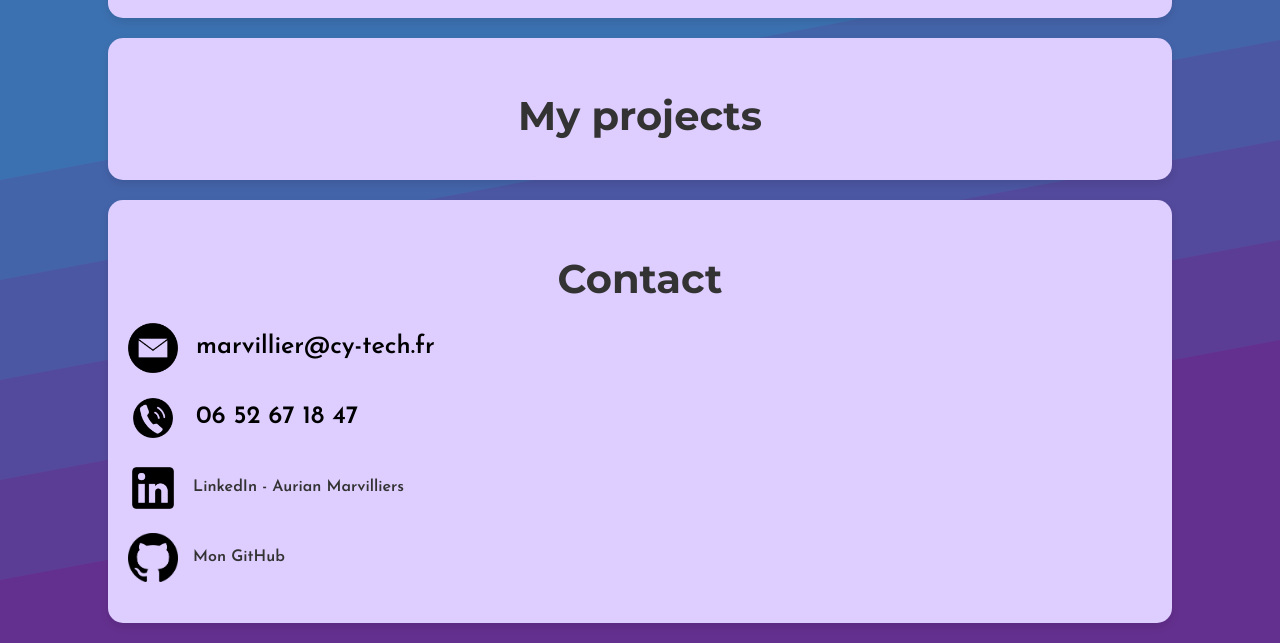
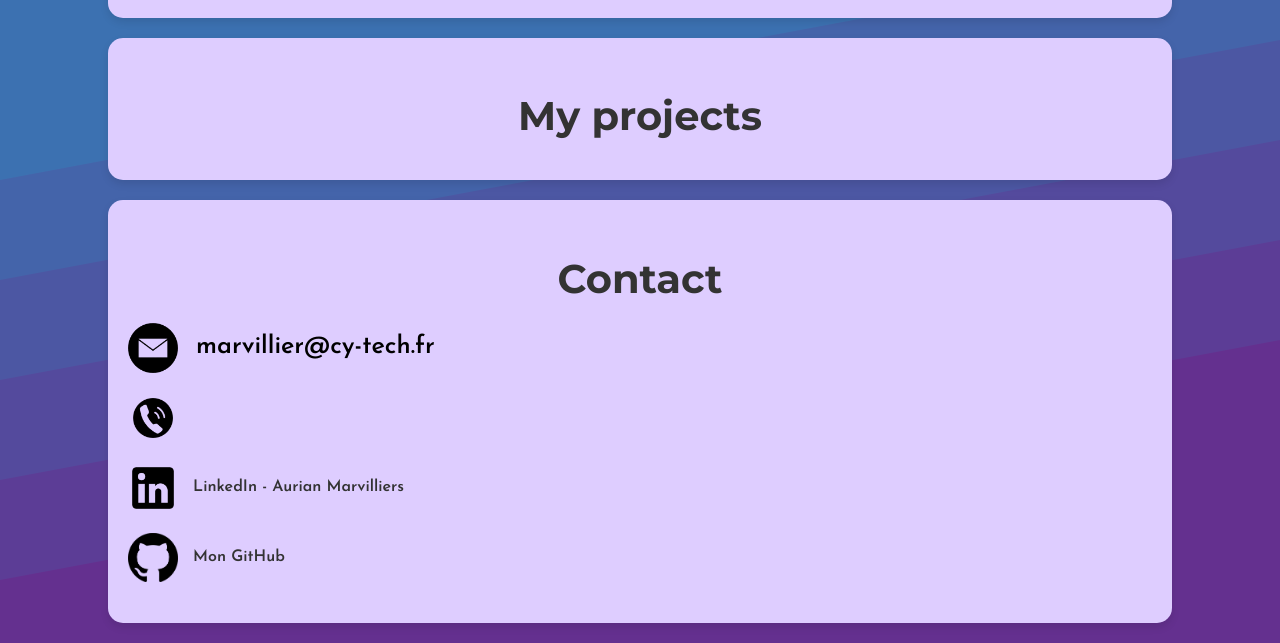
Before and after one commit to Codastic25/Portfolio, a plain HTML site: page index.html in a window 1280 px wide. Shown: the part 1740-2383 px from the top of the page. Drawn offline with Linux system fonts and the light colour scheme; files whose address does not match are found by name.

Commit message:
Description des modifications

```diff
--- a/index.html
+++ b/index.html
@@ -147,7 +147,7 @@
                     </li>
                     <li>
                         <img src="/home/cytech/portfolio/logos/tel-removebg-preview.png" alt="image de tel" class="logo">
-                        06 52 67 18 47
+
                     </li>
                     <li>
                         <a href="https://www.linkedin.com/in/aurian-marvilliers-85a3932b9" target="_blank">
```
